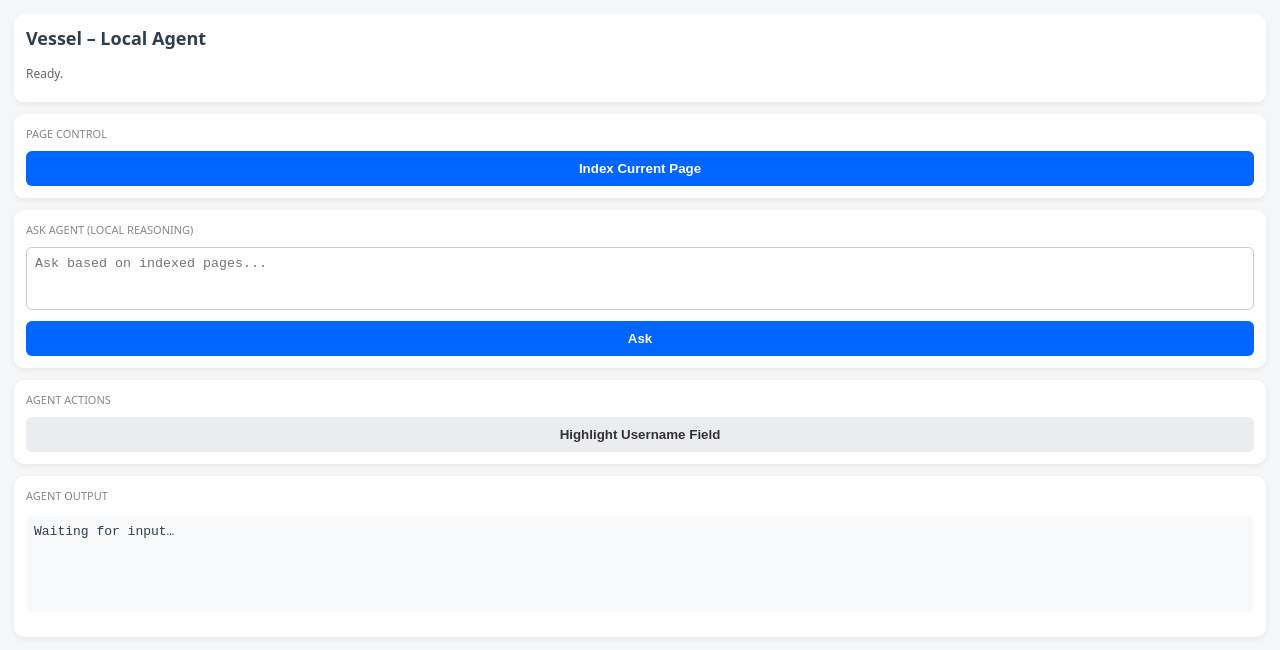
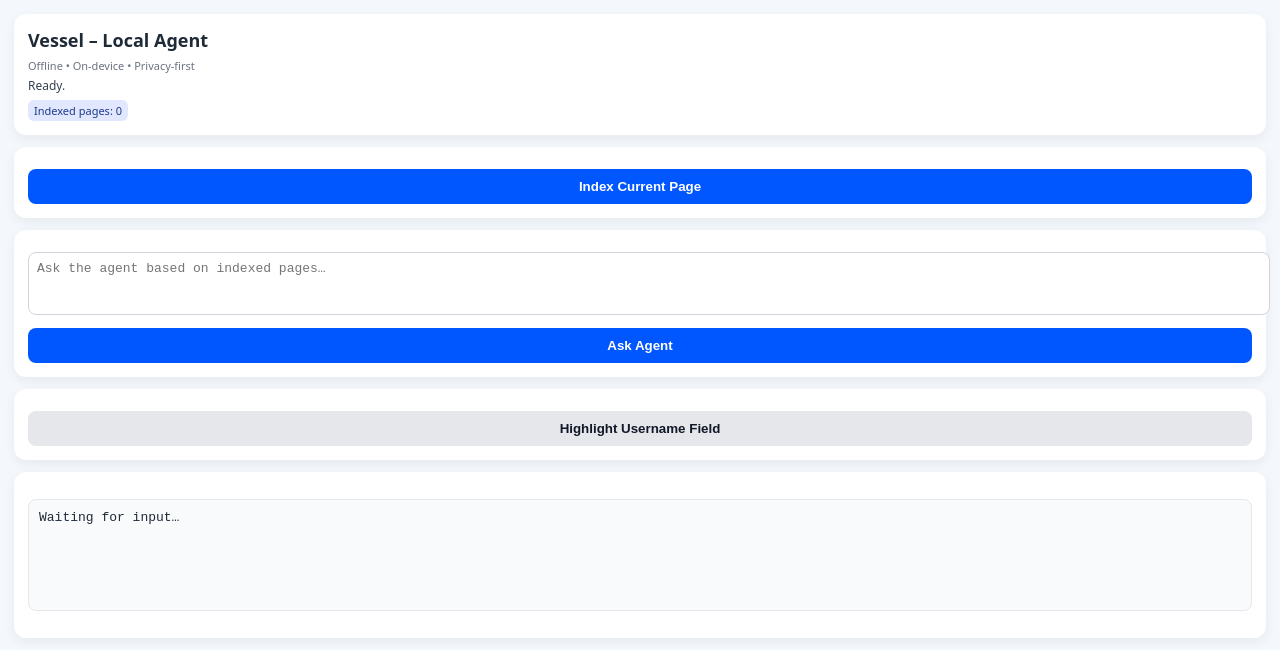
Before and after one commit to doraem-on/samsung_new_final_hack, a browser extension: page sidepanel.html in a window 1280 px wide. Drawn offline with Linux system fonts and the light colour scheme.

Commit message:
Fixed more bugs and improvised MVP

```diff
--- a/sidepanel.html
+++ b/sidepanel.html
@@ -8,98 +8,107 @@
     font-family: system-ui, -apple-system, BlinkMacSystemFont, sans-serif;
     margin: 0;
     padding: 14px;
-    background: #f4f6f8;
-    color: #2c3e50;
+    background: #f4f7fb;
+    color: #1f2a37;
   }
 
   h2 {
-    margin-top: 0;
+    margin: 0 0 6px 0;
     font-size: 18px;
+  }
+
+  .subtle {
+    font-size: 11px;
+    color: #6b7280;
   }
 
   .card {
     background: #ffffff;
-    border-radius: 10px;
-    padding: 12px;
+    border-radius: 12px;
+    padding: 14px;
     margin-bottom: 12px;
-    box-shadow: 0 2px 6px rgba(0,0,0,0.06);
+    box-shadow: 0 4px 12px rgba(0,0,0,0.06);
   }
 
   .status {
     font-size: 12px;
-    color: #666;
-    margin-bottom: 8px;
+    margin-top: 4px;
+    color: #374151;
   }
 
   button {
     width: 100%;
     padding: 10px;
-    margin-top: 6px;
-    border-radius: 6px;
+    margin-top: 8px;
+    border-radius: 8px;
     border: none;
-    background: #0066ff;
+    background: #0057ff;
     color: white;
     font-weight: 600;
     cursor: pointer;
   }
 
   button.secondary {
-    background: #eaecef;
-    color: #333;
+    background: #e5e7eb;
+    color: #111827;
   }
 
   textarea {
     width: 100%;
-    box-sizing: border-box;
     resize: none;
     padding: 8px;
-    border-radius: 6px;
-    border: 1px solid #ccc;
-    margin-top: 6px;
+    border-radius: 8px;
+    border: 1px solid #d1d5db;
+    margin-top: 8px;
+    font-size: 13px;
   }
 
   pre {
     white-space: pre-wrap;
     font-size: 13px;
-    background: #f8f9fa;
-    padding: 8px;
-    border-radius: 6px;
-    min-height: 80px;
+    background: #f9fafb;
+    padding: 10px;
+    border-radius: 8px;
+    min-height: 90px;
+    border: 1px solid #e5e7eb;
   }
 
-  .label {
+  .badge {
+    display: inline-block;
+    background: #e0e7ff;
+    color: #1e3a8a;
     font-size: 11px;
-    color: #888;
-    text-transform: uppercase;
-    margin-bottom: 4px;
+    padding: 3px 6px;
+    border-radius: 6px;
+    margin-top: 6px;
   }
+
 </style>
 </head>
 <body>
 
 <div class="card">
   <h2>Vessel – Local Agent</h2>
+  <div class="subtle">Offline • On-device • Privacy-first</div>
   <div class="status" id="statusText">Ready.</div>
+  <div class="badge" id="memoryBadge">Indexed pages: 0</div>
 </div>
 
 <div class="card">
-  <div class="label">Page Control</div>
   <button id="indexBtn">Index Current Page</button>
 </div>
 
 <div class="card">
-  <div class="label">Ask Agent (Local Reasoning)</div>
-  <textarea id="askInput" rows="3" placeholder="Ask based on indexed pages..."></textarea>
-  <button id="askBtn">Ask</button>
+  <textarea id="askInput" rows="3"
+    placeholder="Ask the agent based on indexed pages…"></textarea>
+  <button id="askBtn">Ask Agent</button>
 </div>
 
 <div class="card">
-  <div class="label">Agent Actions</div>
   <button class="secondary" id="highlightBtn">Highlight Username Field</button>
 </div>
 
 <div class="card">
-  <div class="label">Agent Output</div>
   <pre id="output">Waiting for input…</pre>
 </div>
 
--- a/sidepanel.js
+++ b/sidepanel.js
@@ -1,5 +1,6 @@
 const statusText = document.getElementById("statusText");
 const output = document.getElementById("output");
+const memoryBadge = document.getElementById("memoryBadge");
 
 async function getPageText() {
   const [tab] = await chrome.tabs.query({ active: true, currentWindow: true });
@@ -12,31 +13,28 @@ async function getPageText() {
   return { text: result.slice(0, 3000), tabId: tab.id };
 }
 
-// INDEX
 document.getElementById("indexBtn").onclick = async () => {
   statusText.textContent = "Indexing page…";
   const { text } = await getPageText();
 
   chrome.runtime.sendMessage({
-    action: "INDEX_PAGE",
+    type: "INDEX",
     text
   });
 };
 
-// ASK AGENT (LOCAL OLLAMA-STYLE)
-document.getElementById("askBtn").onclick = async () => {
+document.getElementById("askBtn").onclick = () => {
   const question = document.getElementById("askInput").value.trim();
   if (!question) return;
 
   statusText.textContent = "Reasoning…";
 
   chrome.runtime.sendMessage({
-    action: "ASK_AGENT",
+    type: "ASK_AGENT",
     question
   });
 };
 
-// ACTION
 document.getElementById("highlightBtn").onclick = async () => {
   const [tab] = await chrome.tabs.query({ active: true, currentWindow: true });
 
@@ -46,10 +44,12 @@ document.getElementById("highlightBtn").onclick = async () => {
   });
 };
 
-// RESPONSES (NO MORE HANGING)
 chrome.runtime.onMessage.addListener(msg => {
   if (msg.type === "AGENT_RESPONSE") {
     output.textContent = msg.text;
     statusText.textContent = "Ready.";
+    if (msg.memoryCount !== undefined) {
+      memoryBadge.textContent = `Indexed pages: ${msg.memoryCount}`;
+    }
   }
 });
```
Also changed, not shown: background.js (+7 -15 lines), offscreen.js (+45 -13 lines).
